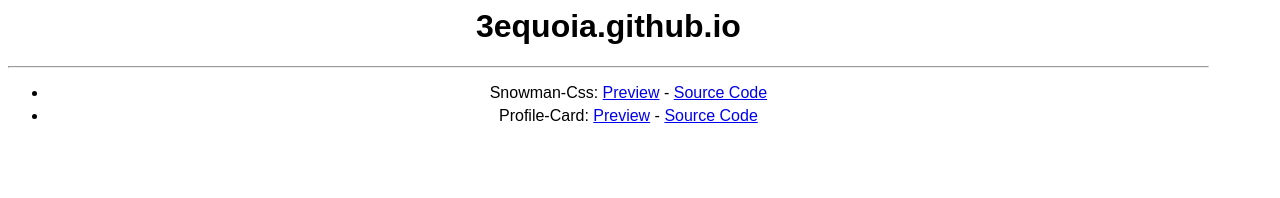
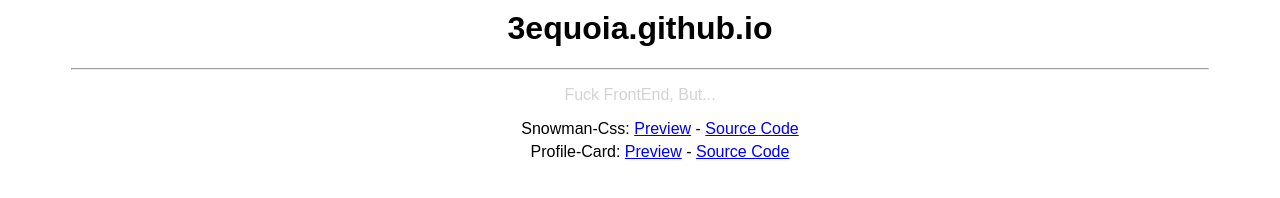
Before and after one commit to 3equoia/3equoia.github.io, a plain HTML site: page index.html in a window 1280 px wide. Drawn offline with Linux system fonts and the light colour scheme.

Commit message:
Update index.html

```diff
--- a/index.html
+++ b/index.html
@@ -3,16 +3,26 @@
   .container{
     text-align: center;
     font-family: sans-serif;
-    width: 95%;
+    width: 90%;
+    margin-left: auto;
+    margin-right: auto;
+    margin-top: 10px;
   }
   li{
     margin-top: 5px;
+  }
+  ul{
+    list-style: none;
+  }
+  .fuck{
+    color: lightgray;
   }
 </style>
 
 <div class="container">
   <h1>3equoia.github.io</h1>
   <hr>
+  <p class="fuck">Fuck FrontEnd, But...</p>
   <ul>
     <li>Snowman-Css:
       <a href="/snowman-css">Preview</a> -
```
